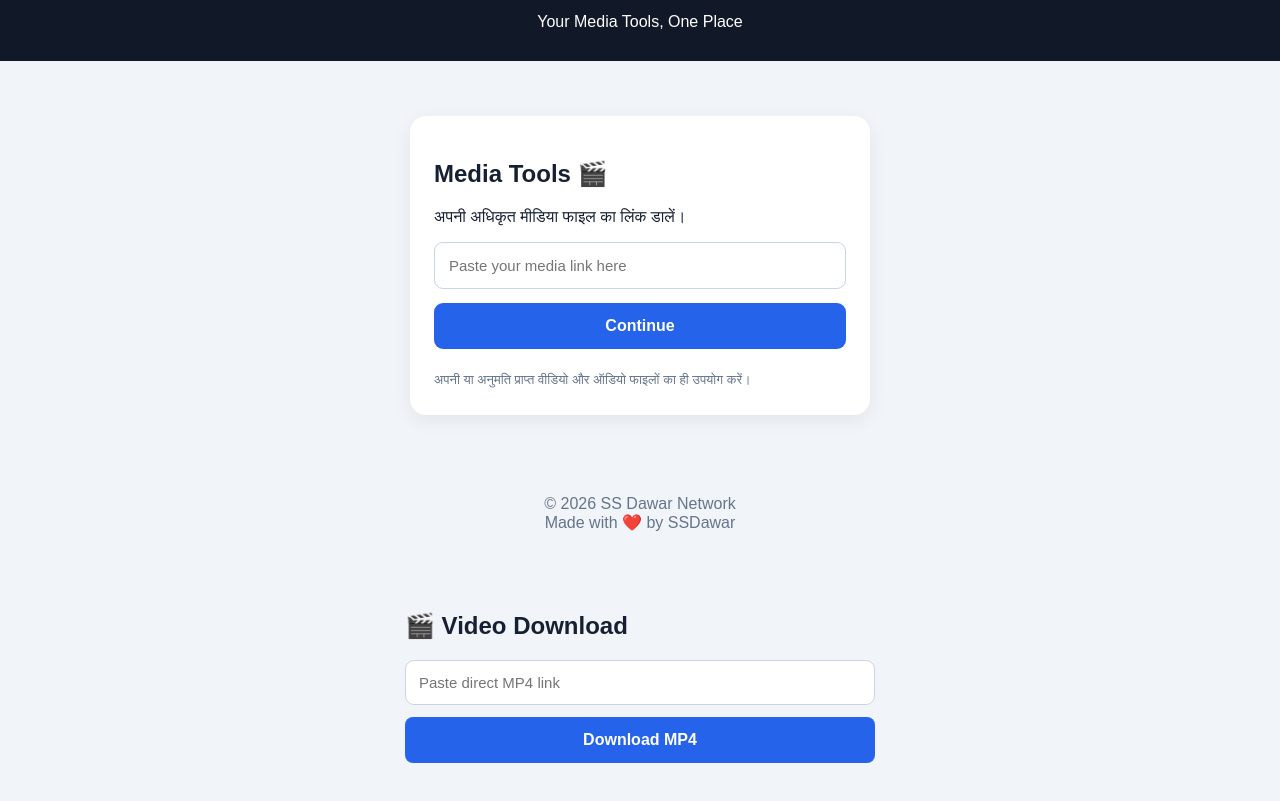
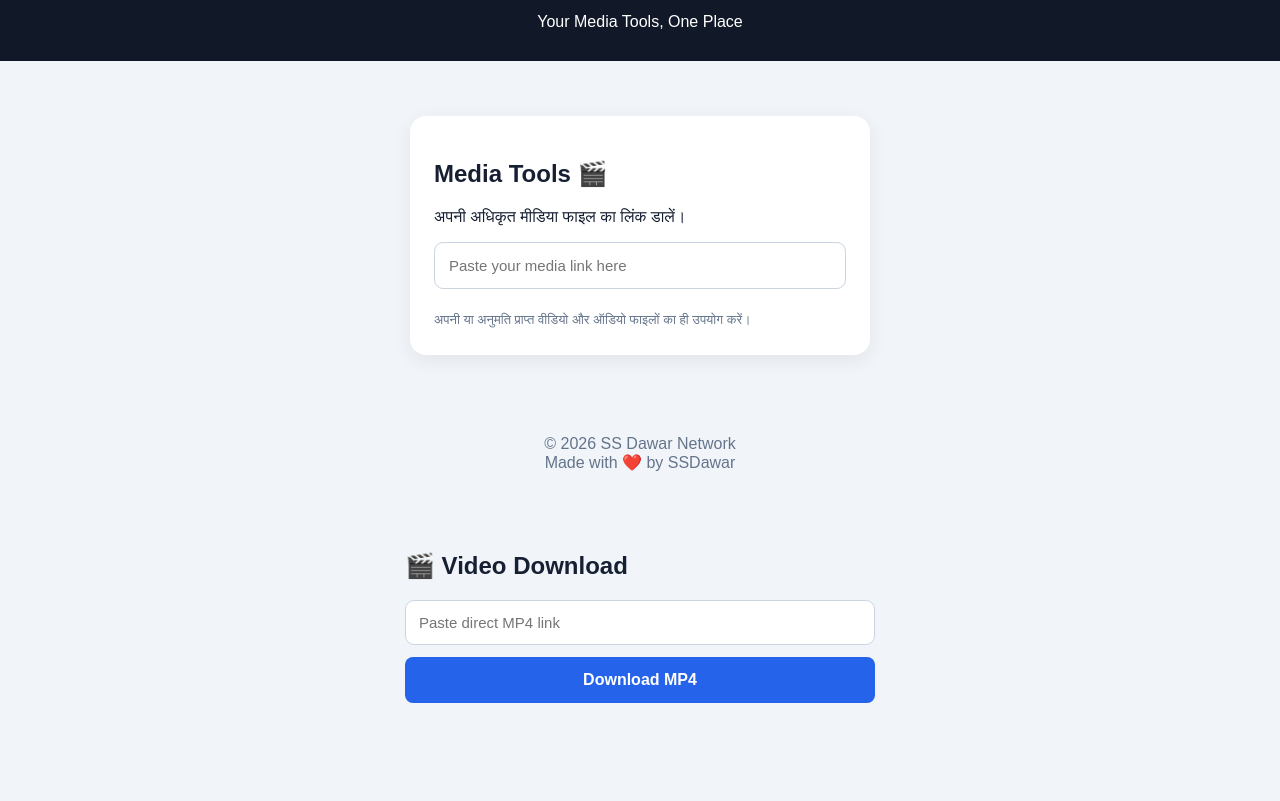
Before and after one commit to ssdawar/ssdawar-downloader, a plain HTML site: page index.html in a window 1280 px wide. Shown: the part 101-902 px from the top of the page. After the commit the page ends 855 px from the top, so only its background shows below. Drawn offline with Linux system fonts and the light colour scheme; no server answers.

Commit message:
Update index.html

```diff
--- a/index.html
+++ b/index.html
@@ -77,9 +77,6 @@ footer{
 
 <input type="url" placeholder="Paste your media link here">
 
-<button onclick="alert('यह सुविधा जल्द शुरू होगी!')">
-Continue
-</button>
 
 <div class="info">
 अपनी या अनुमति प्राप्त वीडियो और ऑडियो फाइलों का ही उपयोग करें।
```
